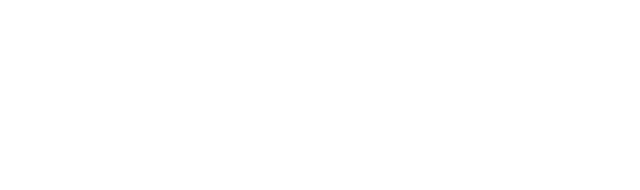
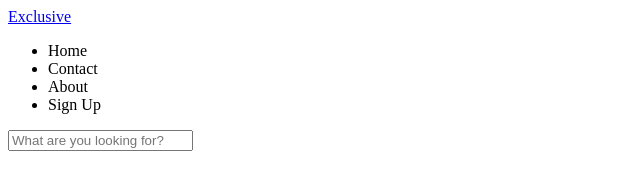
Before and after one commit to HamodeMSGIX/E-commerce-Website-Project, a plain HTML site: page html/account.html in a window 1280 px wide. Shown: the whole page, without its empty margins (0-640 px from the left). Drawn offline with Linux system fonts and the light colour scheme.

Commit message:
I Added The Navbar

```diff
--- a/css/general/constant.css
+++ b/css/general/constant.css
@@ -67,14 +67,15 @@ header .search {
 
 header .search input[type="text"] {
   padding: 8px 35px 8px 10px;
-  border: 1px solid #ccc;
+  border: 1px solid #ddd;
   border-radius: 6px;
+  background-color: #f5f5f5;
   outline: none;
-  transition: border 0.3s;
+  transition: 0.3s;
 }
 
 header .search input[type="text"]:focus {
-  border-color: #db4444;
+  border: 1px solid #db4444;
 }
 
 header .search::before {
--- a/html/account.html
+++ b/html/account.html
@@ -1,14 +1,34 @@
 <!DOCTYPE html>
 <html lang="en">
+  <head>
+    <meta charset="UTF-8" />
+    <meta name="viewport" content="width=device-width, initial-scale=1.0" />
+    <title>Account</title>
+  </head>
 
-    <head>
-        <meta charset="UTF-8">
-        <meta name="viewport" content="width=device-width, initial-scale=1.0">
-        <title>Account</title>
-    </head>
+  <body>
+    <header class="">
+      <div class="logo"><a href="#">Exclusive</a></div>
+      <nav>
+        <ul>
+          <li>Home</li>
+          <li>Contact</li>
+          <li>About</li>
+          <li>Sign Up</li>
+        </ul>
+      </nav>
 
-    <body>
-
-    </body>
-
+      <div class="info">
+        <div class="search">
+          <input type="text" placeholder="What are you looking for?" />
+        </div>
+        <i class="fa-regular fa-heart icon"></i>
+        <i
+          style="font-weight: 900"
+          class="fa-regular fa-cart-shopping icon"
+        ></i>
+        <i class="fa-regular fa-user icon"></i>
+      </div>
+    </header>
+  </body>
 </html>
```
Also changed, not shown: html/about.html (+6 -10 lines).
